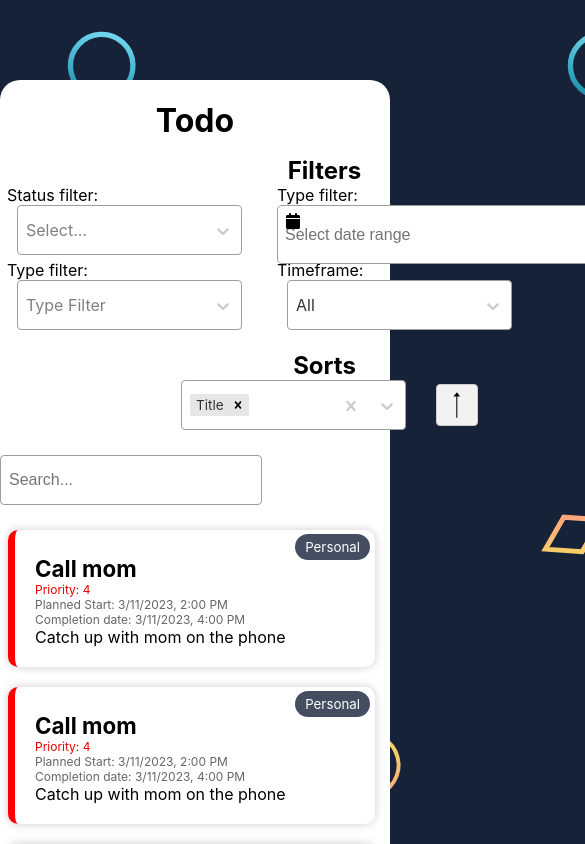
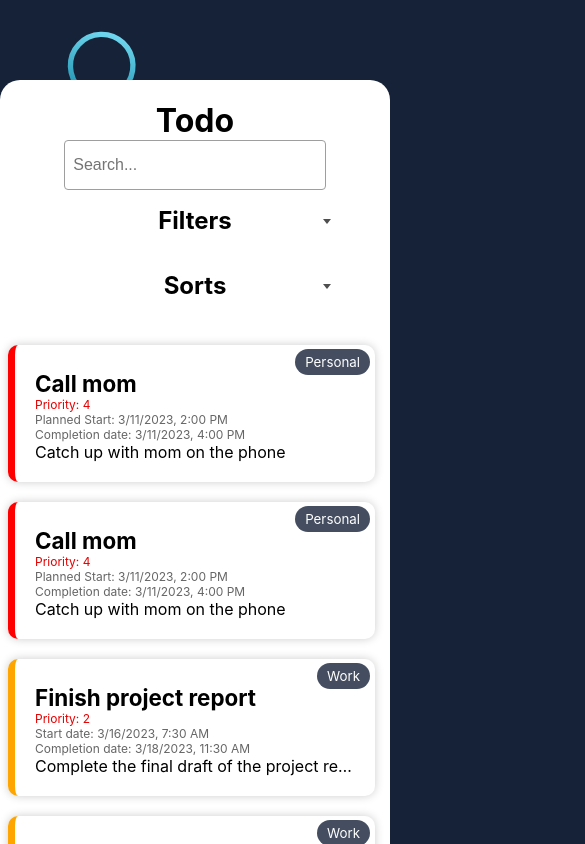
Before and after one commit to DanielGRasmussen/todo-fullstack, a React (Create React App) app: page / in a window 390 px wide. Shown: the top 844 px of the page, 585 px wide, since content can reach past the window. Built offline with nearby package versions, Linux system fonts and the light colour scheme.

Commit message:
Added tablet/mobile viewing for searchmenu.

```diff
--- a/src/main/SearchMenu.tsx
+++ b/src/main/SearchMenu.tsx
@@ -1,5 +1,5 @@
 import "./css/SearchMenu.css";
-import React from "react";
+import React, { useEffect, useState } from "react";
 import makeAnimated from "react-select/animated";
 import Select, { components } from "react-select";
 import DatePicker from "react-datepicker";
@@ -93,6 +93,29 @@ function SearchMenu({
 	 * filters, a select dropdown for type filters, and a select dropdown for sorting options. The form also includes a
 	 * button to toggle the sort order.
 	 */
+	const [filterOpen, setfilterOpen] = useState(false);
+	const [sortOpen, setsortOpen] = useState(false);
+	const [windowWidth, setWindowWidth] = useState(window.innerWidth);
+
+	function toggleFilters() {
+		setfilterOpen(!filterOpen);
+	}
+
+	function toggleSorts() {
+		setsortOpen(!sortOpen);
+	}
+
+	useEffect(() => {
+		function handleResize() {
+			setWindowWidth(window.innerWidth);
+		}
+
+		window.addEventListener("resize", handleResize);
+		return () => {
+			window.removeEventListener("resize", handleResize);
+		};
+	});
+
 	// Makes react-select thinner
 	const selectStyles = {
 		control: (provided) => ({
@@ -149,26 +172,9 @@ function SearchMenu({
 		{ value: "all", label: "All" }
 	];
 
-	return (
-		<form id="menu" autoComplete="off">
-			<div id="search-bar-container-container">
-				{/* First container for absolute positioning and 100% width */}
-				<section id="search-bar-container">
-					{/*
-					 * Second container to be the same width as the header/main then use margins to move it. (Fancy CSS could probably replace that)
-					 * Section instead of div because my IDE and ESLint didn't agree on how it should be formatted.
-					 * This was not passed into the header function because the functions this calls on didn't to update the screen.
-					 */}
-					<input
-						id="search-bar"
-						type="text"
-						value={searchQuery}
-						onChange={(event) => setSearchQuery(event.target.value)}
-						placeholder="Search..."
-					/>
-				</section>
-			</div>
-			<h2 id="filters-label">Filters</h2>
+	const filterHeader = <h2 id="filters-label">Filters</h2>;
+	const filterElements = (
+		<>
 			<div id="status">
 				<label htmlFor="status-filter">Status filter:</label>
 				<Select
@@ -197,12 +203,11 @@ function SearchMenu({
 					onMenuClose={() => {
 						select_on_close("filter-select");
 					}}
-					placeholder="Type filter"
 				/>
 			</div>
 			<div id="datepicker-wrapper">
 				{/* For the clearing element. */}
-				<label htmlFor="datepicker">Type filter:</label>
+				<label htmlFor="datepicker">Date range:</label>
 				<DatePicker
 					selected={startDate}
 					onChange={dateSelectionChange}
@@ -228,10 +233,30 @@ function SearchMenu({
 					onMenuClose={() => {
 						select_on_close("timeframe");
 					}}
-					placeholder="Timeframe"
 				/>
 			</div>
-			<h2 id="sorts-label">Sorts</h2>
+		</>
+	);
+
+	const filtersDropdown = (
+		<div className="dropdown-item">
+			<div className="dropdown-item-header" onClick={toggleFilters}>
+				{filterHeader}
+				<span className={`arrow ${filterOpen ? "up" : "down"}`} />
+			</div>
+
+			<div
+				className={`dropdown-item-content filters ${
+					filterOpen ? "show" : null
+				}`}
+			>
+				{filterElements}
+			</div>
+		</div>
+	);
+
+	const sortHeader = <h2 id="sorts-label">Sorts</h2>;
+	const sortElements = (
 		<div id="sorts">
 			<Select
 				id="sort-select"
@@ -248,6 +273,48 @@ function SearchMenu({
 			/>
 			<SortButton sortOrder={sortOrder} setSortOrder={setSortOrder} />
 		</div>
+	);
+
+	const sortDropdown = (
+		<div className="dropdown-item">
+			<div className="dropdown-item-header" onClick={toggleSorts}>
+				{sortHeader}
+				<span className={`arrow ${sortOpen ? "up" : "down"}`} />
+			</div>
+
+			<div
+				className={`dropdown-item-content sorts ${
+					sortOpen ? "show" : null
+				}`}
+			>
+				{sortElements}
+			</div>
+		</div>
+	);
+
+	return (
+		<form id="menu" autoComplete="off">
+			<div id="search-bar-container-container">
+				{/* First container for absolute positioning and 100% width */}
+				<section id="search-bar-container">
+					{/*
+					 * Second container to be the same width as the header/main then use margins to move it. (Fancy CSS could probably replace that)
+					 * Section instead of div because my IDE and ESLint didn't agree on how it should be formatted.
+					 * This was not passed into the header function because the functions this calls on didn't to update the screen.
+					 */}
+					<input
+						id="search-bar"
+						type="text"
+						value={searchQuery}
+						onChange={(event) => setSearchQuery(event.target.value)}
+						placeholder="Search..."
+					/>
+				</section>
+			</div>
+			{windowWidth > 800 ? filterHeader : null}
+			{windowWidth < 800 ? filtersDropdown : filterElements}
+			{windowWidth > 800 ? sortHeader : null}
+			{windowWidth < 800 ? sortDropdown : sortElements}
 		</form>
 	);
 }
--- a/src/main/css/SearchMenu.css
+++ b/src/main/css/SearchMenu.css
@@ -114,17 +114,82 @@
 	}
 }
 
-/* React Select */
-@media screen and (max-width: 500px) {
-	/* The class name of the react-select control changes when the dropdown menu is up */
-	.css-b62m3t-container {
-		width: 245px;
-		margin-left: 10px;
-		padding: 0;
+/* Tablet/mobile SearchMenu */
+@media screen and (max-width: 800px) {
+	#menu {
+		display: block;
 	}
 
-	.css-b62m3t-container > div {
-		width: 225px;
+	#menu label {
+		margin-top: 10px;
+		display: block;
+	}
+
+	#search-bar {
+		width: 80%;
+		margin: 0 auto;
+		display: block;
+	}
+
+	#menu > div {
+		margin: 0 auto;
+		width: 80%;
+		min-width: 300px;
+	}
+
+	#datepicker-wrapper {
+		width: 100%;
+	}
+
+	#datepicker {
+		width: calc(100% - 11px);
+	}
+
+	.css-b62m3t-container .css-u5xlfi-control,
+	.css-b62m3t-container .css-10v2721-control {
+		width: 100%;
+		margin: 0 auto;
+	}
+
+	#sort-select {
+		width: calc(100% - 50px);
+	}
+
+	.dropdown-item-header {
+		cursor: pointer;
+		position: relative;
+	}
+
+	.arrow {
+		position: absolute;
+		top: 13px;
+		right: 20px;
+		width: 0;
+		height: 0;
+		margin-left: 5px;
+		border-style: solid;
+		border-width: 5px 4px 0 4px;
+		border-color: #4e4e4e transparent transparent transparent;
+		transition: transform 0.3s ease-in-out;
+	}
+
+	.arrow.up {
+		transform: rotate(180deg);
+	}
+
+	.dropdown-item-content {
+		transition: all 0.3s ease-in-out;
+		height: 0;
+		overflow: hidden;
+	}
+
+	/* fit-content doesn't show the animation for whatever reason */
+	.dropdown-item-content.filters.show {
+		height: 324px;
+	}
+
+	.dropdown-item-content.sorts.show {
+		height: 50px;
 	}
 }
 
```
Also changed, not shown: 1 other file (tests, documents, lock files or other folders). Lines whose indentation alone changed are shown as unchanged.
